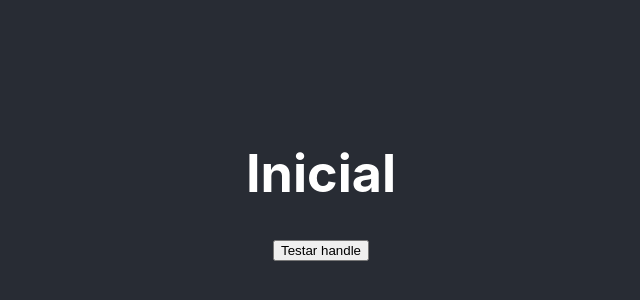
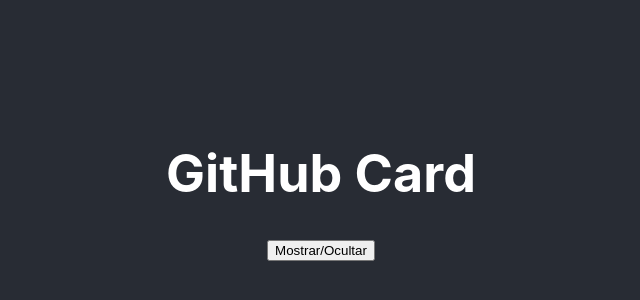
Before and after one commit to brunnolorran/github-card-react, a React (Create React App) app: page / in a window 1280 px wide. Shown: the part 216-516 px from the top of the page, without its empty margins (319-959 px from the left). Built offline with nearby package versions, Linux system fonts and the light colour scheme; no server answers.

Commit message:
Added api information

```diff
--- a/src/App.js
+++ b/src/App.js
@@ -1,21 +1,40 @@
 import "./App.css";
 
-import { useState } from "react";
+import { useState, useEffect } from "react";
 
 const App = () => {
   const [user, setUser] = useState("");
+  const [active, setActive] = useState(false);
 
   const handleToggle = () => {
     fetch("https://api.github.com/users/brunnolorran").then((response) =>
-      response.json().then((data) => setUser(data.name))
+      response.json().then((data) => setUser(data))
     );
   };
+
+  const actived = () => {
+    if (active === false) {
+      setActive(true);
+    } else {
+      setActive(false);
+    }
+  };
+
+  useEffect(handleToggle);
+
   return (
     <div className="App">
       <header className="App-header">
-        <h1>Inicial</h1>
-        {user}
-        <button onClick={handleToggle}>Testar handle</button>
+        <h1>GitHub Card</h1>
+        {active && (
+          <div>
+            <img src={user.avatar_url} alt={`Foto de ${user.name}`} />
+            <p>{user.name}</p>
+            <p>{user.location}</p>
+            <a href={user.html_url}>Link</a>
+          </div>
+        )}
+        <button onClick={actived}>Mostrar/Ocultar</button>
       </header>
     </div>
   );
```
